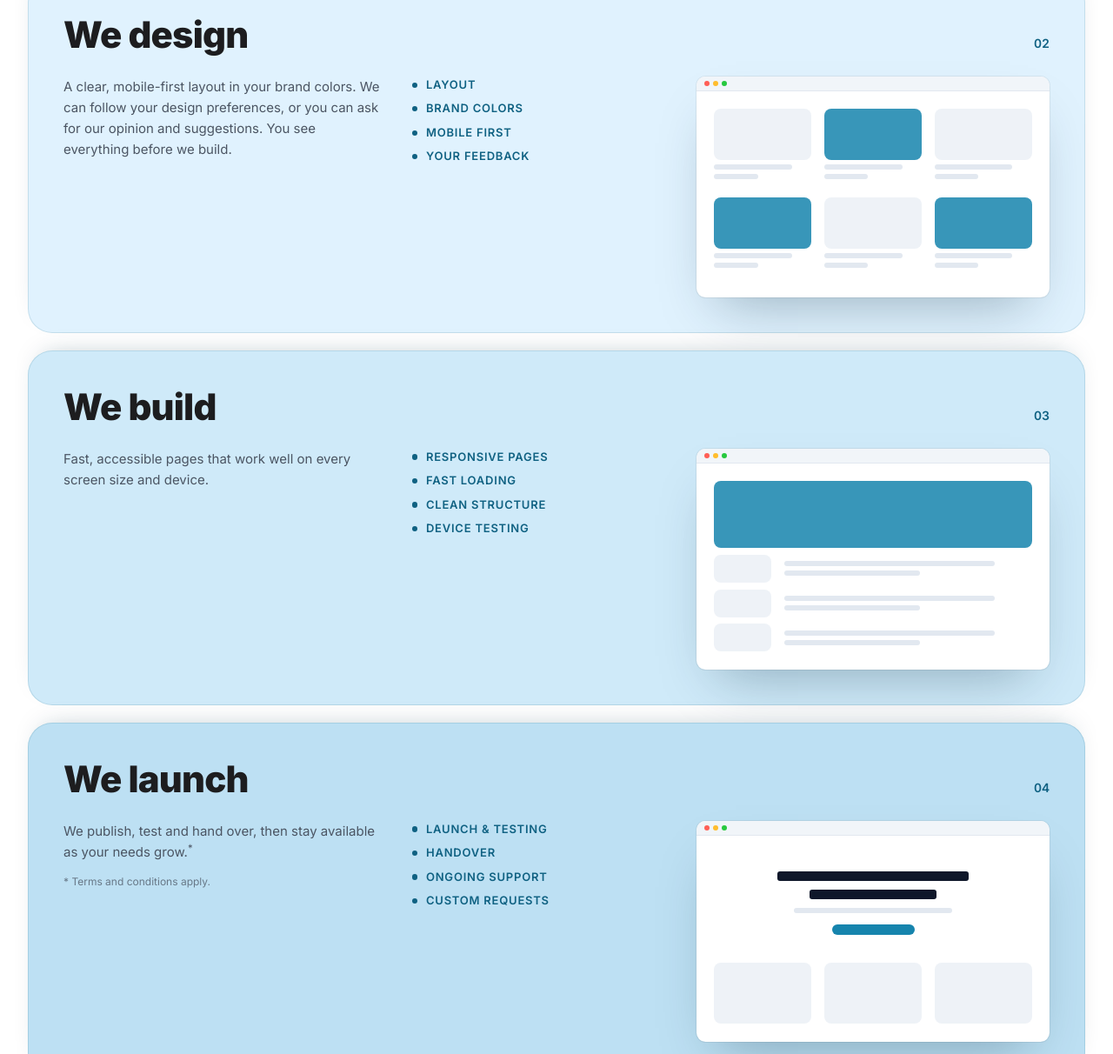
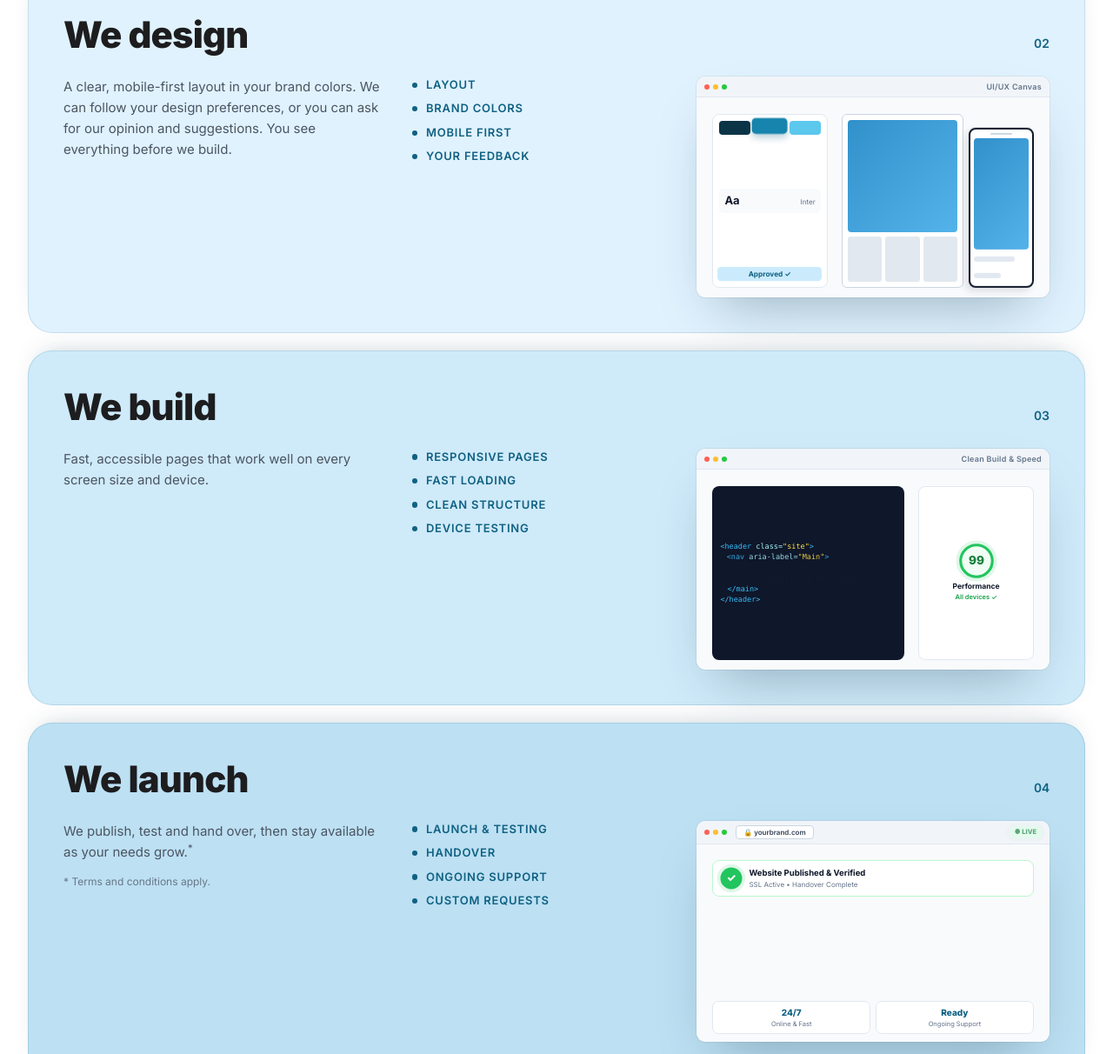
Before and after one commit to marikawanid/kawancreative, a plain HTML site: page index.html in a window 1280 px wide. Shown: the part 3311-4523 px from the top of the page at 87% size. Drawn offline with nearby package versions, Linux system fonts and the light colour scheme.

Commit message:
Update index.html

```diff
--- a/index.html
+++ b/index.html
@@ -852,6 +852,7 @@
             </p>
           </div>
           <ol class="stack-cards">
+            <!-- STEP 01: WE LISTEN -->
             <li class="stack-card" style="--i: 0">
               <div class="stack-card__inner tint-1">
                 <div class="stack-card__head">
@@ -872,22 +873,24 @@
                   </ul>
                   <div class="stack-card__visual">
                     <div class="mk mkx" style="--a: #1684ad">
-                      <div class="mk-bar"><i></i><i></i><i></i></div>
-                      <div class="mk-body">
-                        <div class="row" style="flex: 1.3">
-                          <div style="flex: 1.1">
-                            <span class="l h" style="width: 80%"></span
-                            ><span class="l h" style="width: 55%"></span
-                            ><span class="l" style="width: 70%"></span
-                            ><span class="l" style="width: 60%"></span>
-                            <div class="bt" style="margin-top: 10px"></div>
+                      <div class="mk-bar"><i></i><i></i><i></i><span class="hw-bar-title">Project Discovery</span></div>
+                      <div class="mk-body hw-body hw-listen">
+                        <div class="hw-chat">
+                          <div class="hw-bubble hw-bubble--client">
+                            <span class="hw-label">Client</span>
+                            "We need a credible company profile site."
                           </div>
-                          <div class="ac"></div>
+                          <div class="hw-bubble hw-bubble--mkc">
+                            <span class="hw-label">MKC Team</span>
+                            "Got it! Here is a tailored scope &amp; estimate."
+                          </div>
                         </div>
-                        <div class="grid3">
-                          <div class="bx"></div>
-                          <div class="bx"></div>
-                          <div class="bx"></div>
+                        <div class="hw-checklist">
+                          <div class="hw-check-title">Project Brief</div>
+                          <div class="hw-check-item"><span>✓</span> Brand Goals</div>
+                          <div class="hw-check-item"><span>✓</span> Target Audience</div>
+                          <div class="hw-check-item"><span>✓</span> Custom Scope</div>
+                          <div class="hw-check-badge">$100+ Estimate</div>
                         </div>
                       </div>
                     </div>
@@ -895,6 +898,8 @@
                 </div>
               </div>
             </li>
+
+            <!-- STEP 02: WE DESIGN -->
             <li class="stack-card" style="--i: 1">
               <div class="stack-card__inner tint-2">
                 <div class="stack-card__head">
@@ -913,38 +918,32 @@
                   </ul>
                   <div class="stack-card__visual">
                     <div class="mk mkx" style="--a: #1684ad">
-                      <div class="mk-bar"><i></i><i></i><i></i></div>
-                      <div class="mk-body">
-                        <div class="grid3" style="grid-template-rows: 1fr 1fr">
-                          <div>
-                            <div class="bx" style="height: 62%"></div>
-                            <span class="l" style="width: 80%"></span
-                            ><span class="l" style="width: 45%"></span>
+                      <div class="mk-bar"><i></i><i></i><i></i><span class="hw-bar-title">UI/UX Canvas</span></div>
+                      <div class="mk-body hw-body hw-design">
+                        <div class="hw-tokens">
+                          <div class="hw-swatches">
+                            <span style="background: #0b3447"></span>
+                            <span style="background: #1684ad"></span>
+                            <span style="background: #5cc8ee"></span>
                           </div>
-                          <div>
-                            <div class="ac" style="height: 62%"></div>
-                            <span class="l" style="width: 80%"></span
-                            ><span class="l" style="width: 45%"></span>
+                          <div class="hw-type">
+                            <strong>Aa</strong>
+                            <span>Inter</span>
                           </div>
-                          <div>
-                            <div class="bx" style="height: 62%"></div>
-                            <span class="l" style="width: 80%"></span
-                            ><span class="l" style="width: 45%"></span>
+                          <div class="hw-badge-sm">Approved ✓</div>
+                        </div>
+                        <div class="hw-artboards">
+                          <div class="hw-art-desktop">
+                            <div class="hw-art-hero"></div>
+                            <div class="hw-art-row">
+                              <span></span><span></span><span></span>
+                            </div>
                           </div>
-                          <div>
-                            <div class="ac" style="height: 62%"></div>
-                            <span class="l" style="width: 80%"></span
-                            ><span class="l" style="width: 45%"></span>
-                          </div>
-                          <div>
-                            <div class="bx" style="height: 62%"></div>
-                            <span class="l" style="width: 80%"></span
-                            ><span class="l" style="width: 45%"></span>
-                          </div>
-                          <div>
-                            <div class="ac" style="height: 62%"></div>
-                            <span class="l" style="width: 80%"></span
-                            ><span class="l" style="width: 45%"></span>
+                          <div class="hw-art-mobile">
+                            <div class="hw-art-notch"></div>
+                            <div class="hw-art-hero"></div>
+                            <span class="l" style="width: 75%"></span>
+                            <span class="l" style="width: 50%"></span>
                           </div>
                         </div>
                       </div>
@@ -953,6 +952,8 @@
                 </div>
               </div>
             </li>
+
+            <!-- STEP 03: WE BUILD -->
             <li class="stack-card" style="--i: 2">
               <div class="stack-card__inner tint-3">
                 <div class="stack-card__head">
@@ -972,38 +973,20 @@
                   </ul>
                   <div class="stack-card__visual">
                     <div class="mk mkx" style="--a: #1684ad">
-                      <div class="mk-bar"><i></i><i></i><i></i></div>
-                      <div class="mk-body">
-                        <div class="ac" style="flex: 1.2"></div>
-                        <div class="row" style="flex: 0.5; align-items: center">
-                          <div
-                            class="bx"
-                            style="flex: 0 0 18%; height: 100%"
-                          ></div>
-                          <div>
-                            <span class="l" style="width: 85%"></span
-                            ><span class="l" style="width: 55%"></span>
-                          </div>
+                      <div class="mk-bar"><i></i><i></i><i></i><span class="hw-bar-title">Clean Build &amp; Speed</span></div>
+                      <div class="mk-body hw-body hw-build">
+                        <div class="hw-code">
+                          <div class="hw-code-line"><span class="c-tag">&lt;header</span> <span class="c-attr">class=</span><span class="c-str">"site"</span><span class="c-tag">&gt;</span></div>
+                          <div class="hw-code-line indent"><span class="c-tag">&lt;nav</span> <span class="c-attr">aria-label=</span><span class="c-str">"Main"</span><span class="c-tag">&gt;</span></div>
+                          <div class="hw-code-line indent"><span class="c-tag">&lt;main</span> <span class="c-attr">class=</span><span class="c-str">"fast-grid"</span><span class="c-tag">&gt;</span></div>
+                          <div class="hw-code-line indent-2"><span class="c-ok">// Responsive &amp; SEO ready</span></div>
+                          <div class="hw-code-line indent"><span class="c-tag">&lt;/main&gt;</span></div>
+                          <div class="hw-code-line"><span class="c-tag">&lt;/header&gt;</span></div>
                         </div>
-                        <div class="row" style="flex: 0.5; align-items: center">
-                          <div
-                            class="bx"
-                            style="flex: 0 0 18%; height: 100%"
-                          ></div>
-                          <div>
-                            <span class="l" style="width: 85%"></span
-                            ><span class="l" style="width: 55%"></span>
-                          </div>
-                        </div>
-                        <div class="row" style="flex: 0.5; align-items: center">
-                          <div
-                            class="bx"
-                            style="flex: 0 0 18%; height: 100%"
-                          ></div>
-                          <div>
-                            <span class="l" style="width: 85%"></span
-                            ><span class="l" style="width: 55%"></span>
-                          </div>
+                        <div class="hw-speed">
+                          <div class="hw-gauge">99</div>
+                          <div class="hw-speed-label">Performance</div>
+                          <div class="hw-speed-sub">All devices ✓</div>
                         </div>
                       </div>
                     </div>
@@ -1011,6 +994,8 @@
                 </div>
               </div>
             </li>
+
+            <!-- STEP 04: WE LAUNCH -->
             <li class="stack-card" style="--i: 3">
               <div class="stack-card__inner tint-4">
                 <div class="stack-card__head">
@@ -1029,30 +1014,28 @@
                   </ul>
                   <div class="stack-card__visual">
                     <div class="mk mkx" style="--a: #1684ad">
-                      <div class="mk-bar"><i></i><i></i><i></i></div>
-                      <div class="mk-body">
-                        <div
-                          style="
-                            text-align: center;
-                            display: flex;
-                            flex-direction: column;
-                            align-items: center;
-                            flex: 1;
-                            justify-content: center;
-                          "
-                        >
-                          <span class="l h" style="width: 60%"></span
-                          ><span class="l h" style="width: 40%"></span
-                          ><span class="l" style="width: 50%"></span>
-                          <div
-                            class="bt"
-                            style="width: 26%; margin: 8px 0"
-                          ></div>
+                      <div class="mk-bar">
+                        <i></i><i></i><i></i>
+                        <div class="hw-url-bar">🔒 yourbrand.com</div>
+                        <span class="hw-live-pill">● LIVE</span>
+                      </div>
+                      <div class="mk-body hw-body hw-launch">
+                        <div class="hw-launch-card">
+                          <div class="hw-launch-icon">✓</div>
+                          <div class="hw-launch-info">
+                            <strong>Website Published &amp; Verified</strong>
+                            <span>SSL Active &bull; Handover Complete</span>
+                          </div>
                         </div>
-                        <div class="row" style="flex: 0.6">
-                          <div class="bx"></div>
-                          <div class="bx"></div>
-                          <div class="bx"></div>
+                        <div class="hw-launch-stats">
+                          <div class="hw-stat-box">
+                            <span class="hw-stat-val">24/7</span>
+                            <span class="hw-stat-lbl">Online &amp; Fast</span>
+                          </div>
+                          <div class="hw-stat-box">
+                            <span class="hw-stat-val">Ready</span>
+                            <span class="hw-stat-lbl">Ongoing Support</span>
+                          </div>
                         </div>
                       </div>
                     </div>
```
